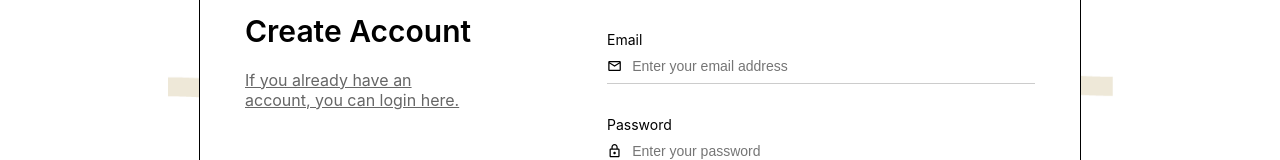
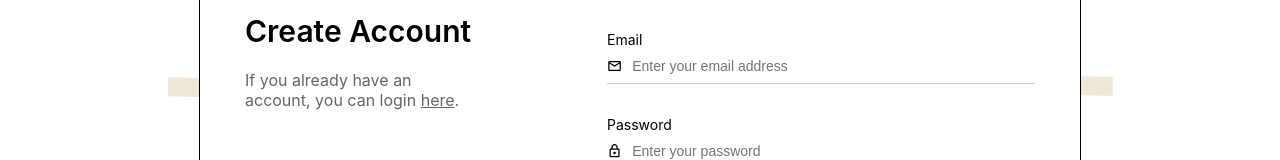
Before and after one commit to jm90hong/Premier, a React (Create React App) app: page /sign-up in a window 1280 px wide. Shown: the part 310-470 px from the top of the page. Built offline with nearby package versions, Linux system fonts and the light colour scheme.

Commit message:
Update SignUpPage.jsx

```diff
--- a/src/pages/SignUpPage.jsx
+++ b/src/pages/SignUpPage.jsx
@@ -13,30 +13,29 @@ function SignUpPage() {
 
   const navigate = useNavigate();
 
-  //no used
+  // No used
   const onGoogleLogin = async () => {
     var result = await signInWithGoogle();
-    if(result){
-      //로그인 페이지 이동
+    if (result) {
+      // Navigate to login page
       navigate("/");
     }
   };
 
   const onSignUp = async () => {
-
-    if(!isValidEmail(email)){
+    if (!isValidEmail(email)) {
       alert("Only Email Format is allowed.");
       return;
     }
 
-    if(password.length == 0){
-      alert("type your password");
+    if (password.length === 0) {
+      alert("Type your password");
       return;
     }
 
-    var result = await signUp(name,email, password);
-    if(result){
-      //로그인 페이지 이동
+    var result = await signUp(name, email, password);
+    if (result) {
+      // Navigate to login page
       navigate("/");
     }
   };
@@ -67,7 +66,7 @@ function SignUpPage() {
             top: 40,
             left: 34,
           }}
-        ></img>
+        />
         <div
           style={{
             display: "flex",
@@ -90,7 +89,7 @@ function SignUpPage() {
               style={{ width: "139px", marginBottom: "21px" }}
               src={logo}
               alt="logo"
-            ></img>
+            />
             <div
               style={{
                 fontSize: "30px",
@@ -100,13 +99,24 @@ function SignUpPage() {
             >
               Create Account
             </div>
-            <div onClick={() => navigate("/")} style={{ color: "#666", marginTop: "10px", cursor: "pointer", textDecoration: "underline" }}>
-              If you already have an<br />
-              account, you can login here.
+            <div style={{ color: "#666", marginTop: "10px" }}>
+              If you already have an
+              <br />
+              account, you can login{" "}
+              <span
+                onClick={() => navigate("/")}
+                style={{
+                  cursor: "pointer",
+                  textDecoration: "underline",
+                }}
+              >
+                here
+              </span>
+              .
             </div>
           </div>
           <div>
-            <div style={{}}>
+            <div>
               <label style={{ fontSize: "14px" }}>Name</label>
               <div
                 style={{
```
